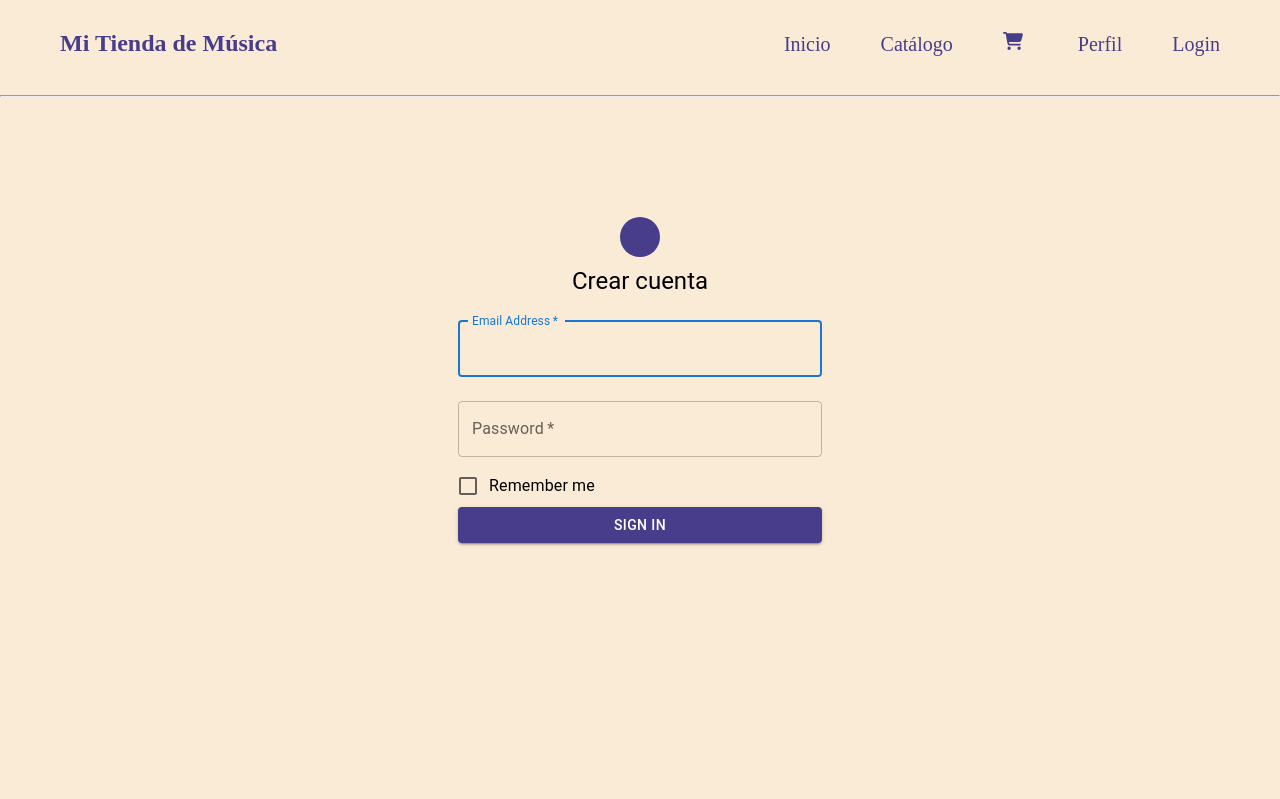
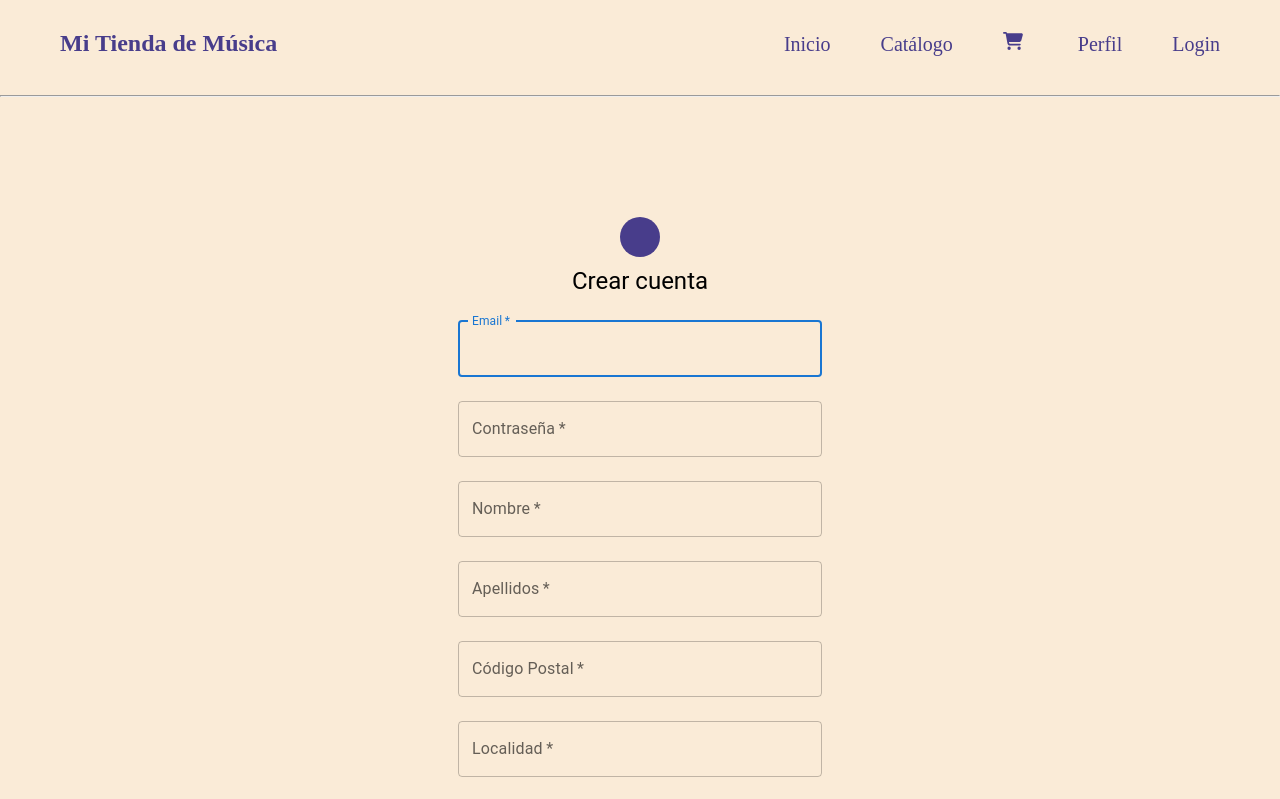
Before and after one commit to JaviDev707/TiendaDeMusica-Frontend, a React (Vite) app: page /signup in a window 1280 px wide. Shown: the top 799 px of the page. Built offline with nearby package versions, Linux system fonts and the light colour scheme; some icons are missing.

Commit message:
AuthContext y seguridad

```diff
--- a/src/App.jsx
+++ b/src/App.jsx
@@ -9,11 +9,13 @@ import Login from "./pages/Login.jsx";
 import SignUp from "./pages/SignUp.jsx";
 
 import "./css/App.css";
-import { CartProvider} from "./context/CartContext.jsx";
+import { CartProvider } from "./context/CartContext.jsx";
+import { AuthProvider } from "./context/AuthContext.jsx";
 import "./api/AxiosConfig.jsx";
 
 function App() {
   return (
+    <AuthProvider>
       <CartProvider>
         <Router>
           <Navbar />
@@ -30,6 +32,7 @@ function App() {
           <Footbar />
         </Router>
       </CartProvider>
+    </AuthProvider>
   );
 }
 
--- a/src/api/AxiosConfig.jsx
+++ b/src/api/AxiosConfig.jsx
@@ -1,11 +1,11 @@
 import axios from 'axios';
 
+// --- INTERCEPTOR DE PETICIÓN ---
 axios.interceptors.request.use(
   (config) => {
     const token = localStorage.getItem('token');
-    if (token) {
-      // Inyecta el token en la cabecera Authorization de todas las peticiones
-      config.headers.Authorization = `Bearer ${token}`;
+    if (token && token !== "null" && token !== "undefined") {
+      config.headers.Authorization = `Bearer ${token}`; // Agrego el token al encabezado Authorization
     }
     return config;
   },
@@ -13,3 +13,20 @@ axios.interceptors.request.use(
     return Promise.reject(error);
   }
 );
+
+// --- INTERCEPTOR DE RESPUESTA ---
+axios.interceptors.response.use(
+  (response) => {
+    return response;
+  },
+  (error) => {
+    if (error.response) {
+      const { status } = error.response;
+      if (status === 401 || status === 500) {
+        console.warn("Token inválido o expirado detectado en la respuesta. Limpiando...");
+        localStorage.removeItem("token");
+      }
+    }
+    return Promise.reject(error);
+  }
+);
--- a/src/components/Navbar.jsx
+++ b/src/components/Navbar.jsx
@@ -1,9 +1,12 @@
 import "../css/NavFootBar.css";
 import { FaCartShopping } from "react-icons/fa6";
+import { GrLogout } from "react-icons/gr";
 import { useCart } from "../context/CartContext.jsx";
+import { useAuth } from "../context/AuthContext.jsx";
 
 const Navbar = () => {
   const { totalItems } = useCart();
+  const { isAuthenticated, logout } = useAuth();
 
   return (
     <>
@@ -16,7 +19,13 @@ const Navbar = () => {
             <FaCartShopping /> {totalItems > 0 ? ` (${totalItems})` : ""}
           </a>
           <a href="/profile">Perfil</a>
-          <a href="/login">Login</a>
+          {isAuthenticated ? (
+            <button onClick={logout} className="logout-button">
+              <GrLogout />
+            </button>
+          ) : (
+            <a href="/login">Login</a>
+          )}
         </ul>
       </nav>
       <hr />
--- /dev/null
+++ b/src/context/AuthContext.jsx
@@ -0,0 +1,38 @@
+import { createContext, useContext, useState, useEffect } from "react";
+
+const AuthContext = createContext();
+
+export const AuthProvider = ({ children }) => {
+  const [token, setToken] = useState(localStorage.getItem("token"));
+
+  useEffect(() => {
+    const handleStorageChange = () => {
+      setToken(localStorage.getItem("token"));
+    };
+    window.addEventListener("storage", handleStorageChange);
+    return () => window.removeEventListener("storage", handleStorageChange);
+  }, []);
+
+  const login = (newToken) => {
+    localStorage.setItem("token", newToken);
+    setToken(newToken);
+  };
+
+  const logout = () => {
+    if (confirm("¿Desea cerrar sesión?")) {
+      localStorage.removeItem("token");
+      setToken(null);
+      alert("Has cerrado sesión correctamente.");
+    }
+  };
+
+  const isAuthenticated = !!token && token !== "null";
+
+  return (
+    <AuthContext.Provider value={{ token, login, logout, isAuthenticated }}>
+      {children}
+    </AuthContext.Provider>
+  );
+};
+
+export const useAuth = () => useContext(AuthContext);
--- a/src/context/CartContext.jsx
+++ b/src/context/CartContext.jsx
@@ -4,7 +4,6 @@ import axios from "axios";
 const CartContext = createContext();
 
 export const CartProvider = ({ children }) => {
-
   const [carrito, setCarrito] = useState(null);
   const [loading, setLoading] = useState(false);
 
@@ -27,7 +26,12 @@ export const CartProvider = ({ children }) => {
   };
   // Cargo el carrito al montar el componente
   useEffect(() => {
-    cargarCarrito();
+    const token = localStorage.getItem("token");
+    if (token) {
+      cargarCarrito();
+    } else {
+      setLoading(false);
+    }
   }, []);
 
   // Funciones para manipular el carrito
@@ -53,7 +57,9 @@ export const CartProvider = ({ children }) => {
 
   const eliminarDelCarrito = async (productoId) => {
     try {
-      const response = await axios.delete(`${API_URL}/eliminaritem/${productoId}`);
+      const response = await axios.delete(
+        `${API_URL}/eliminaritem/${productoId}`,
+      );
       setCarrito(response.data);
     } catch (error) {
       console.error("Error al eliminar:", error);
@@ -66,7 +72,7 @@ export const CartProvider = ({ children }) => {
     try {
       const response = await axios.put(`${API_URL}/actualizarcantidad`, {
         productoId,
-        cantidad: nuevaCantidad
+        cantidad: nuevaCantidad,
       });
       setCarrito(response.data);
     } catch (error) {
@@ -74,19 +80,21 @@ export const CartProvider = ({ children }) => {
     }
   };
   // Calculo el total de items en el carrito
-  const totalItems = carrito?.items?.reduce((acc, item) => acc + item.cantidad, 0) || 0;
+  const totalItems =
+    carrito?.items?.reduce((acc, item) => acc + item.cantidad, 0) || 0;
   // Función para realizar la compra
   const comprar = async () => {
     const token = localStorage.getItem("token");
     if (!token) return;
 
     try {
-      const response = await axios.post("http://localhost:8080/api/pedidos/checkout");
+      const response = await axios.post(
+        "http://localhost:8080/api/pedidos/checkout",
+      );
 
       setCarrito({ items: [] });
 
       return response.data;
-
     } catch (error) {
       console.error("Error al realizar el pedido:", error);
       throw error;
--- a/src/css/NavFootBar.css
+++ b/src/css/NavFootBar.css
@@ -27,3 +27,12 @@
     font-weight: bold;
     color: darkslateblue;
 }
+
+.logout-button {
+    background: none;
+    border: none;
+    color: darkslateblue;
+    font-size: 20px;
+    cursor: pointer;
+    margin-right: 50px;
+}
--- a/src/pages/Login.jsx
+++ b/src/pages/Login.jsx
@@ -14,10 +14,12 @@ import {
 } from "@mui/material";
 import LockOutlinedIcon from "@mui/icons-material/LockOutlined";
 import { useNavigate } from "react-router-dom";
+import { useAuth } from "../context/AuthContext.jsx";
 
 function Login() {
   const [error, setError] = useState(null);
   const navigate = useNavigate();
+  const { login } = useAuth();
 
   const handleSubmit = async (event) => {
     event.preventDefault();
@@ -30,17 +32,16 @@ function Login() {
         "http://localhost:8080/api/auth/login",
         {
           email,
-          password,
+          password
         }
       );
 
-      const token = response.data.token;
-      // Guardo el token en localStorage
-      localStorage.setItem("token", token);
+      if (response.data.token) {
+        login(response.data.token);
+      }
 
       navigate("/");
       alert("✅ Usuario logeado con éxito");
-
     } catch (err) {
       alert("❌ Usuario o contraseña incorrectos/as.");
       console.error("Error al logear:", err);
@@ -49,11 +50,7 @@ function Login() {
   };
 
   return (
-    <Container
-      component="main"
-      maxWidth="xs"
-      style={{ padding: "40px" }}
-    >
+    <Container component="main" maxWidth="xs" style={{ padding: "40px" }}>
       <Box
         sx={{
           marginTop: 8,
--- a/src/pages/SignUp.jsx
+++ b/src/pages/SignUp.jsx
@@ -5,10 +5,14 @@ import {
   TextField, Button, FormControlLabel, Checkbox
 } from "@mui/material";
 import LockOutlinedIcon from "@mui/icons-material/LockOutlined";
+import { useNavigate } from "react-router-dom";
+import { useAuth } from "../context/AuthContext.jsx";
 
 function SignUp() {
 
   const [error, setError] = useState(null);
+  const navigate = useNavigate();
+  const { login } = useAuth();
 
   const handleSubmit = async (event) => {
     event.preventDefault();
@@ -20,15 +24,21 @@ function SignUp() {
       const response = await axios.post("http://localhost:8080/api/auth/register", {
         email,
         password,
+        nombre : data.get("nombre"),
+        apellido : data.get("apellido"),
+        codigoPostal : data.get("codigoPostal"),
+        localidad : data.get("localidad"),
+        direccion : data.get("direccion")
       });
 
       const token = response.data.token;
 
-      // Guardo el token en localStorage
-      localStorage.setItem("token", token);
+      // Usamos la función login de nuestro AuthContext
+      login(token);
 
-      console.log("Usuario registrado ✅, token:", token);
+      console.log("Usuario registrado ✅");
       alert("✅ Usuario registrado con éxito");
+      navigate("/");
 
     } catch (err) {
       if (err.response && err.response.status === 400) {
@@ -63,7 +73,7 @@ function SignUp() {
             required
             fullWidth
             id="email"
-            label="Email Address"
+            label="Email"
             name="email"
             autoComplete="email"
             autoFocus
@@ -73,10 +83,50 @@ function SignUp() {
             required
             fullWidth
             name="password"
-            label="Password"
+            label="Contraseña"
             type="password"
             id="password"
             autoComplete="current-password"
+          />
+          <TextField
+            margin="normal"
+            required
+            fullWidth
+            id="nombre"
+            label="Nombre"
+            name="nombre"
+          />
+          <TextField
+            margin="normal"
+            required
+            fullWidth
+            id="apellido"
+            label="Apellidos"
+            name="apellido"
+          />
+          <TextField
+            margin="normal"
+            required
+            fullWidth
+            id="codigoPostal"
+            label="Código Postal"
+            name="codigoPostal"
+          />
+          <TextField
+            margin="normal"
+            required
+            fullWidth
+            id="localidad"
+            label="Localidad"
+            name="localidad"
+          />
+          <TextField
+            margin="normal"
+            required
+            fullWidth
+            id="direccion"
+            label="Dirección"
+            name="direccion"
           />
           <FormControlLabel
             control={<Checkbox value="remember" color="primary" />}
--- a/src/pages/UserProfile.jsx
+++ b/src/pages/UserProfile.jsx
@@ -56,7 +56,7 @@ const UserProfile = () => {
         </h3>
 
         {pedidos.length === 0 ? (
-          <p className="empty-msg">Aún no has realizado ninguna compra.</p>
+          <p className="empty-msg" style={{textAlign:"center"}}>Aún no has realizado ninguna compra.</p>
         ) : (
           <div className="orders-grid">
             {pedidos.map((p) => (
```
Lines whose indentation alone changed are shown as unchanged.
